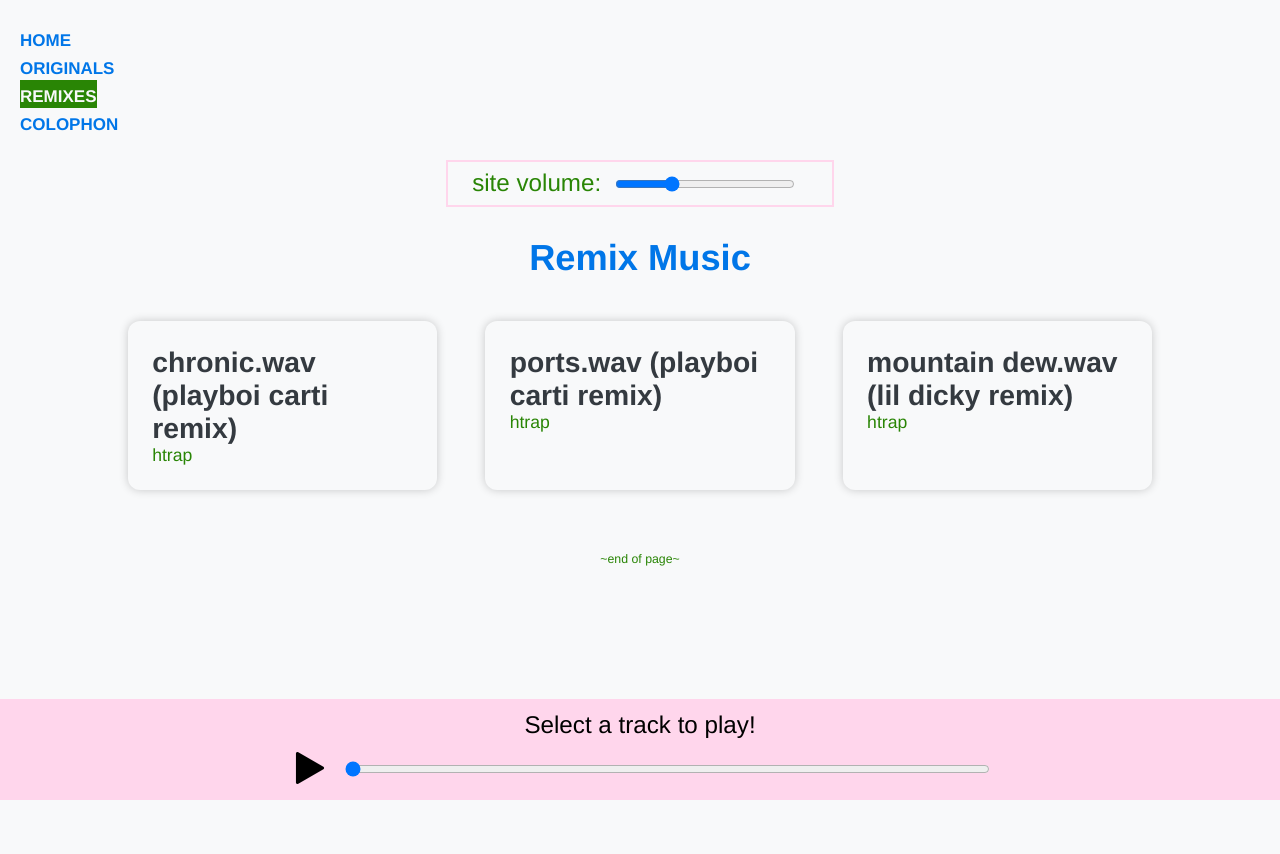
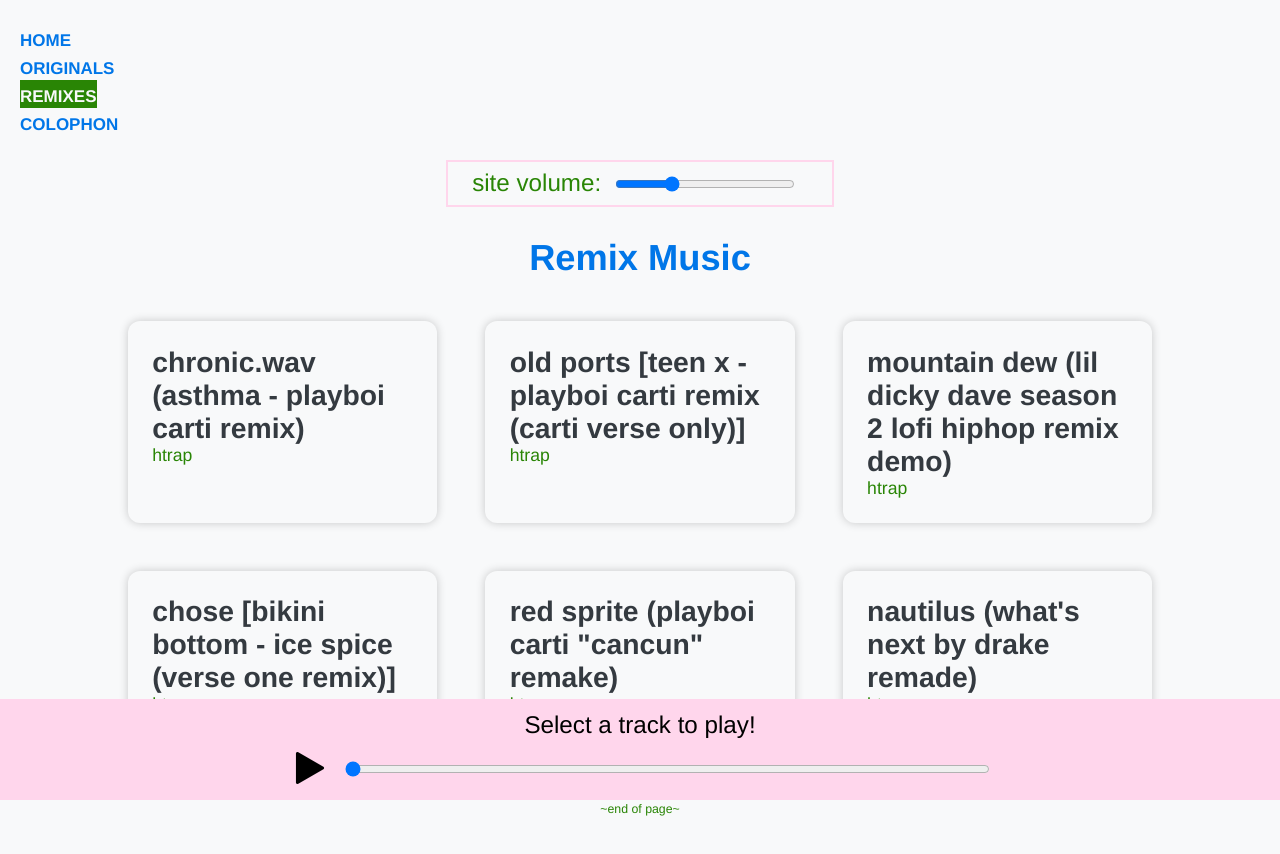
Before and after one commit to partheus/music, a Vue app: page /remixes in a window 1280 px wide. Shown: the top 854 px of the page. Before the commit the page ends 800 px from the top, so only its background shows below. Built offline with nearby package versions, Linux system fonts and the light colour scheme.

Commit message:
Update tracklist

```diff
--- a/src/tracks.js
+++ b/src/tracks.js
@@ -51,7 +51,7 @@ const trackData = [
     },
     {
         id: 7,
-        title: 'chronic.wav (playboi carti remix)',
+        title: 'chronic.wav (asthma - playboi carti remix)',
         artist: 'htrap',
         filename: 'chronic.wav',
         cover: require('@/assets/album-art/ffffff.png'),
@@ -59,7 +59,7 @@ const trackData = [
     },
     {
         id: 8,
-        title: 'ports.wav (playboi carti remix)',
+        title: 'old ports [teen x - playboi carti remix (carti verse only)]',
         artist: 'htrap',
         filename: 'ports.mp3',
         cover: require('@/assets/album-art/ffffff.png'),
@@ -67,12 +67,69 @@ const trackData = [
     },
     {
         id: 9,
-        title: 'mountain dew.wav (lil dicky remix)',
+        title: 'mountain dew (lil dicky dave season 2 lofi hiphop remix demo)',
         artist: 'htrap',
         filename: 'mountainDew.mp3',
         cover: require('@/assets/album-art/ffffff.png'),
         type: 'remix'
+    },
+    {
+        id: 10,
+        title: 'underwater summer',
+        artist: 'htrap',
+        filename: 'summer.mp3',
+        cover: require('@/assets/album-art/ffffff.png'),
+        type: 'original'
+    },
+    {
+        id: 11,
+        title: 'fresh coats of pain',
+        artist: 'htrap',
+        filename: 'freshCoatsOfPain.mp3',
+        cover: require('@/assets/album-art/ffffff.png'),
+        type: 'original'
+    },
+    {
+        id: 12,
+        title: 'chose [bikini bottom - ice spice (verse one remix)]',
+        artist: 'htrap',
+        filename: 'chose.mp3',
+        cover: require('@/assets/album-art/ffffff.png'),
+        type: 'remix'
+    },
+    {
+        id: 13,
+        title: 'spycraft (not playboi carti or pierre bourne type beat)',
+        artist: 'htrap',
+        filename: 'spycraft.mp3',
+        cover: require('@/assets/album-art/ffffff.png'),
+        type: 'original'
+    },
+    {
+        id: 14,
+        title: 'red sprite (playboi carti "cancun" remake)',
+        artist: 'htrap',
+        filename: 'sprite.mp3',
+        cover: require('@/assets/album-art/ffffff.png'),
+        type: 'remix'
+    },
+    {
+        id: 15,
+        title: 'a shaky lead',
+        artist: 'htrap',
+        filename: 'lead.mp3',
+        cover: require('@/assets/album-art/ffffff.png'),
+        type: 'original'
+    },
+    {
+        id: 16,
+        title: 'nautilus (what\'s next by drake remade)',
+        artist: 'htrap',
+        filename: 'nautilus.mp3',
+        cover: require('@/assets/album-art/ffffff.png'),
+        type: 'remix'
     }
+
 
     // ... Add more tracks as needed
 ];
```
